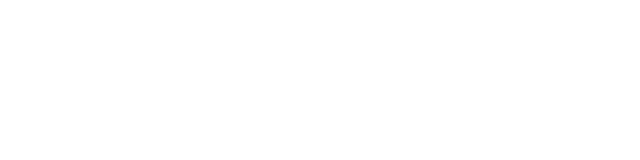
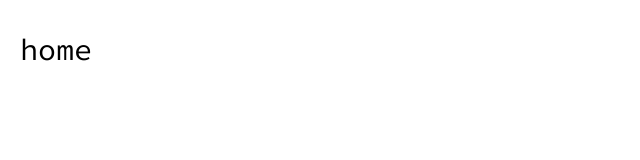
Before and after one commit to Comediant24/infinity-gallery-react, a React (Create React App) app: page / in a window 1280 px wide. Shown: the top 160 px of the page, without its empty margins (0-640 px from the left). Built offline with nearby package versions, Linux system fonts and the light colour scheme.

Commit message:
feat: создать компонент Header

```diff
--- a/src/components/App/App.js
+++ b/src/components/App/App.js
@@ -1,9 +1,11 @@
 import styled from 'styled-components/macro';
 import GlobalStyle from '../../styles/globalStyles';
+import Header from '../Haeder/Header';
 import GlobalFonts from '../../vendor/fonts/fonts';
 function App() {
   return (
     <Wrapper>
+      <Header />
       <GlobalStyle />
       <GlobalFonts />
     </Wrapper>
@@ -14,6 +16,7 @@
 
 const Wrapper = styled.div`
   max-width: 1320px;
-  padding: 30px 0;
+  padding: 30px 20px;
+  box-sizing: border-box;
   margin: 0 auto;
 `;
--- /dev/null
+++ b/src/components/Haeder/Header.js
@@ -0,0 +1,21 @@
+import React from 'react';
+import styled from 'styled-components';
+
+const Header = () => {
+  return (
+    <HeaderWrapper>
+      <TitleLink href="/">home</TitleLink>
+    </HeaderWrapper>
+  );
+};
+
+export default Header;
+
+const HeaderWrapper = styled.header``;
+const TitleLink = styled.a`
+  font-weight: normal;
+  font-size: 30px;
+  line-height: 38px;
+  text-decoration: none;
+  color: #000000;
+`;
```
